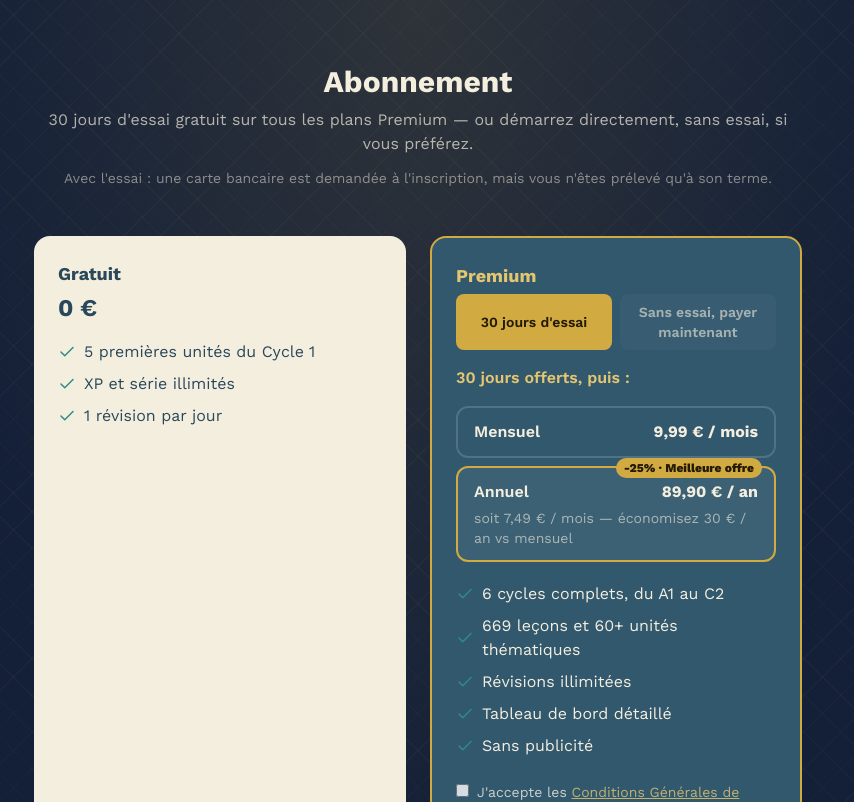
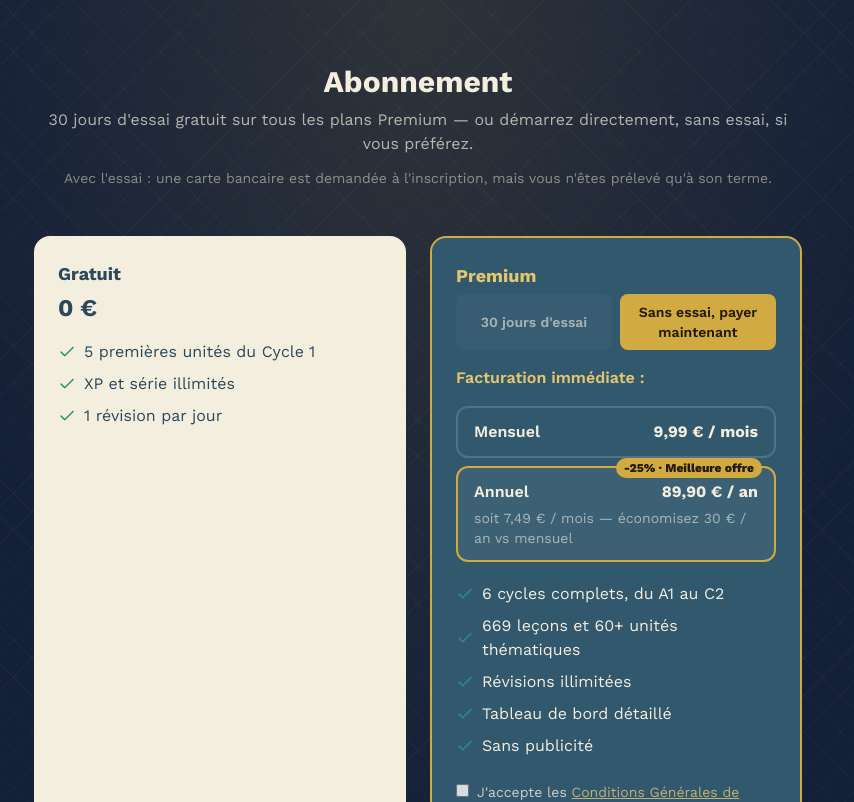
Before and after one commit to diopmamealassane-sketch/arabiya-plus, a Next.js app: page /pricing in a window 1280 px wide. Shown: the top 802 px of the page, without its empty margins (222-1076 px from the left). Built offline with nearby package versions, Linux system fonts and the light colour scheme; no server answers.

Commit message:
Update page.js

```diff
--- a/app/pricing/page.js
+++ b/app/pricing/page.js
@@ -18,7 +18,7 @@ export default function PricingPage() {
     });
   }, [supabase]);
 
-  const [skipTrial, setSkipTrial] = useState(false);
+  const [skipTrial, setSkipTrial] = useState(true);
 
   async function handleUpgrade(plan) {
     if (!acceptedTerms) return;
```
